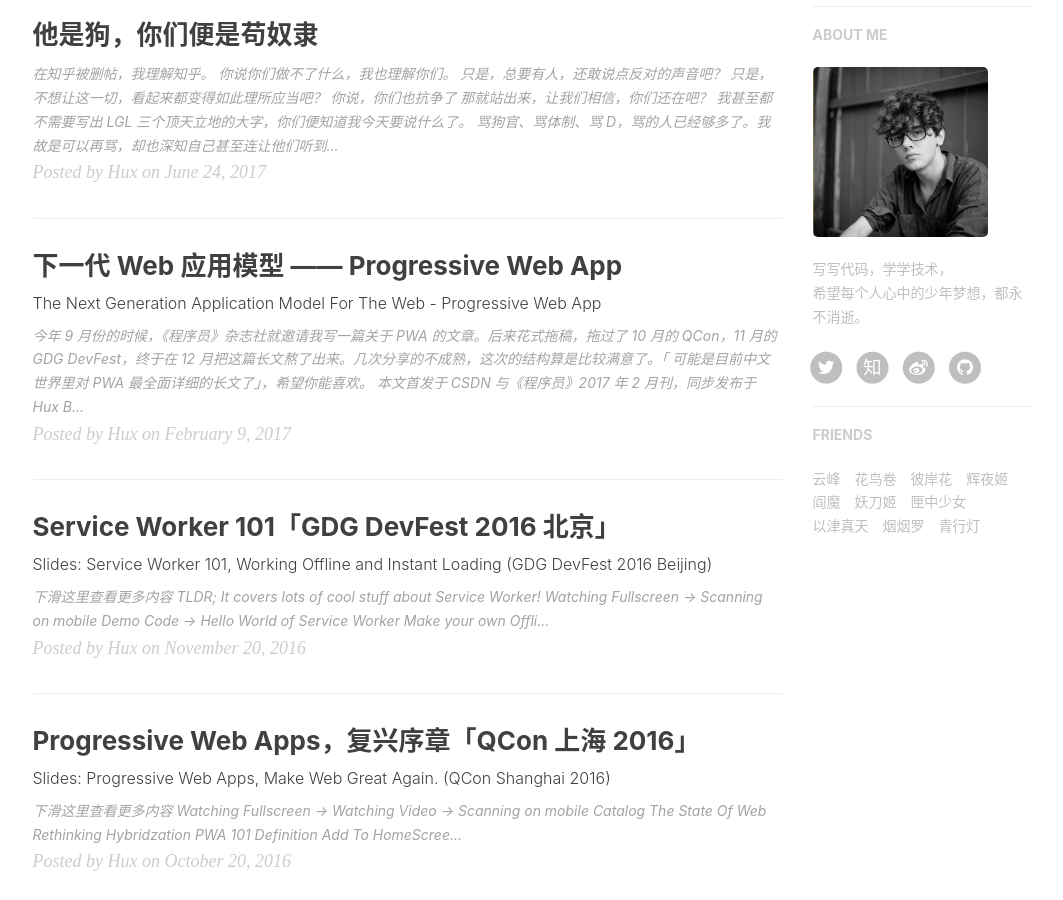
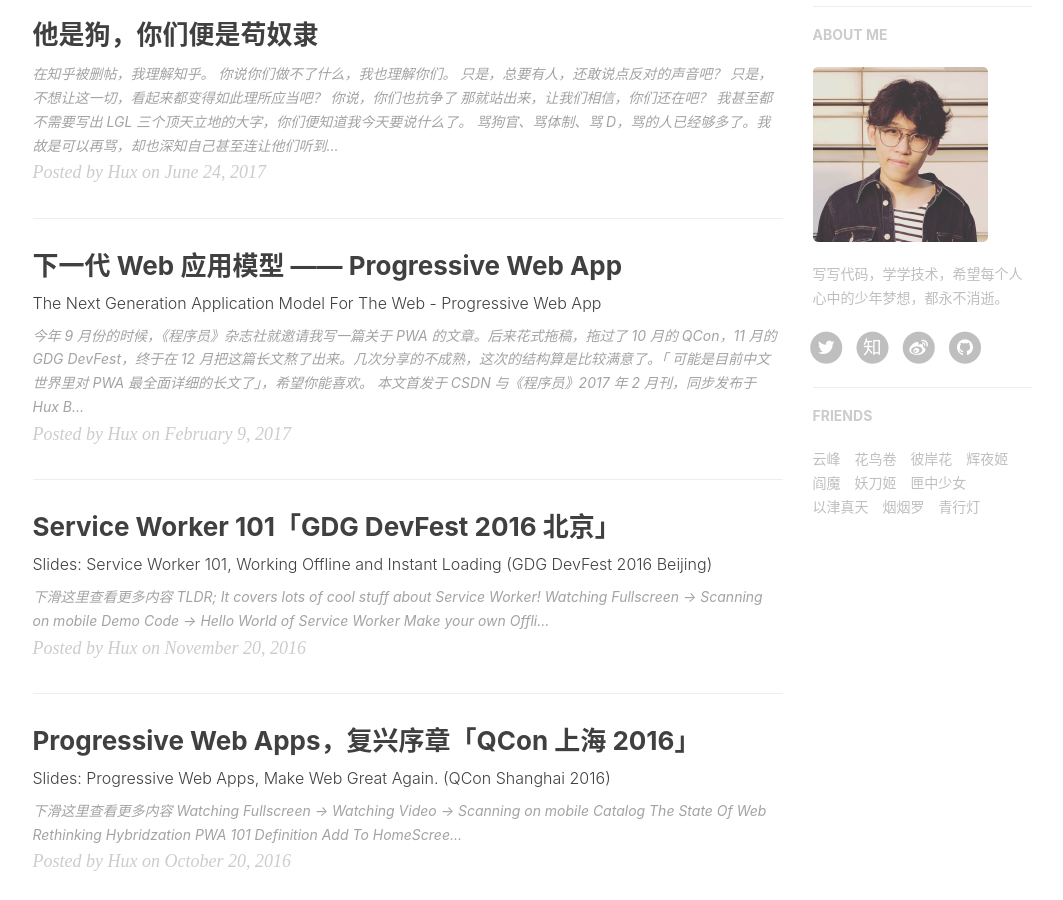
Before and after one commit to littonishir/littonishir.jekyll.com, a Jekyll site: the page built from index.html, in a window 1280 px wide and 900 px high, scrolled down 687 px. Shown: the whole window, without its empty margins (135-1198 px from the left). Built offline with Jekyll 4.4.1, drawn with Linux system fonts in a browser that asks for light colours; nearby versions of some CDN libraries; the list of posts is cut into pages by our own code; comment, search, counter and statistics services are not loaded.

Commit message:
_config update

```diff
--- a/_config.yml
+++ b/_config.yml
@@ -67,8 +67,8 @@ ga_domain: huangxuan.me
 
 # Sidebar settings
 sidebar: true                           # whether or not using Sidebar.
-sidebar-about-description: "写写代码，学学技术，<br>希望每个人心中的少年梦想，都永不消逝。"
-sidebar-avatar: /img/ishir.jpg      # use absolute URL, seeing it's used in both `/` and `/about/`
+sidebar-about-description: "写写代码，学学技术，希望每个人心中的少年梦想，都永不消逝。"
+sidebar-avatar: /img/avatar-hux.jpg      # use absolute URL, seeing it's used in both `/` and `/about/`
 
 
 
```
